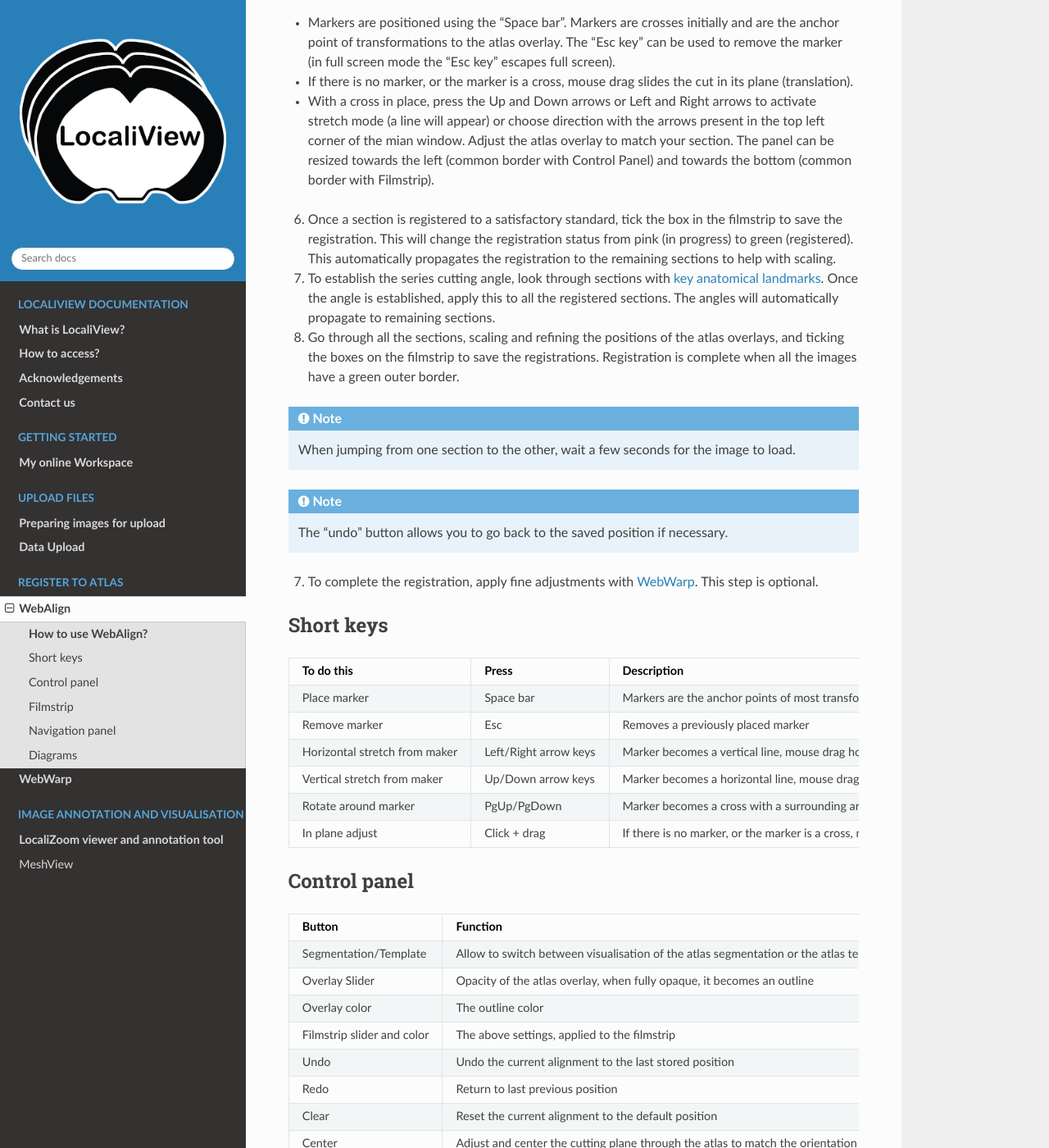
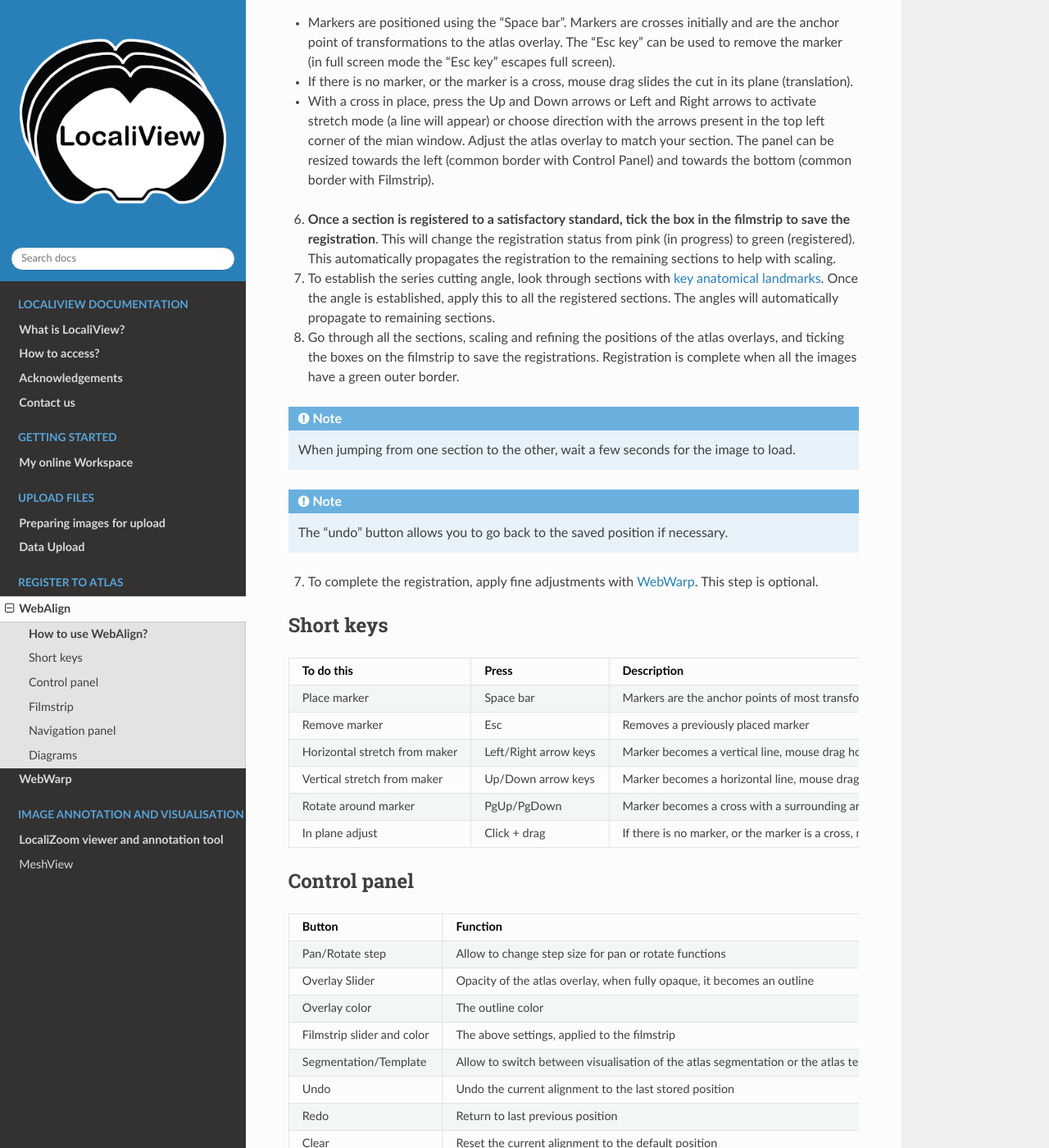
Before and after one commit to Neural-Systems-at-UIO/LocaliView, a Sphinx documentation site: the page built from Docs/WebAlign.rst, in a window 1280 px wide and 1400 px high, scrolled down 1605 px. Shown: the whole window at 82% size. Built offline with Sphinx 7.4.7 and the Read the Docs theme 3.1.0, drawn with Linux system fonts in a browser that asks for light colours; pages that are not in the unit, such as notebooks, are missing from menus; some of the changed text lies outside the part shown.

Commit message:
Update WebAlign.rst

```diff
--- a/Docs/WebAlign.rst
+++ b/Docs/WebAlign.rst
@@ -34,7 +34,7 @@
 * If there is no marker, or the marker is a cross, mouse drag slides the cut in its plane (translation).
 * With a cross in place, press the Up and Down arrows or Left and Right arrows to activate stretch mode (a line will appear) or choose direction with the arrows present in the top left corner of the mian window. Adjust the atlas overlay to match your section. The panel can be resized towards the left (common border with Control Panel) and towards the bottom (common border with Filmstrip).
 
-6. Once a section is registered to a satisfactory standard, tick the box in the filmstrip to save the registration. This will change the registration status from pink (in progress) to green (registered). This automatically propagates the registration to the remaining sections to help with scaling.
+6. **Once a section is registered to a satisfactory standard, tick the box in the filmstrip to save the registration**. This will change the registration status from pink (in progress) to green (registered). This automatically propagates the registration to the remaining sections to help with scaling.
 
 7. To establish the series cutting angle, look through sections with `key anatomical landmarks <https://zenodo.org/records/7575515>`_. Once the angle is established, apply this to all the registered sections. The angles will automatically propagate to remaining sections.
 
@@ -85,14 +85,16 @@
 
    * - **Button**
      - **Function**
-   * -   Segmentation/Template
-     -   Allow to switch between visualisation of the atlas segmentation or the atlas template
+   * -   Pan/Rotate step
+     -   Allow to change step size for pan or rotate functions
    * -   Overlay Slider
      -   Opacity of the atlas overlay, when fully opaque, it becomes an outline
    * -   Overlay color
      -   The outline color
    * -   Filmstrip slider and color
      -   The above settings, applied to the filmstrip
+   * -   Segmentation/Template
+     -   Allow to switch between visualisation of the atlas segmentation or the atlas template
    * -   Undo
      -   Undo the current alignment to the last stored position
    * -   Redo
```
Also changed, not shown: other parts of Docs/WebAlign.rst (+2 -1 lines).
